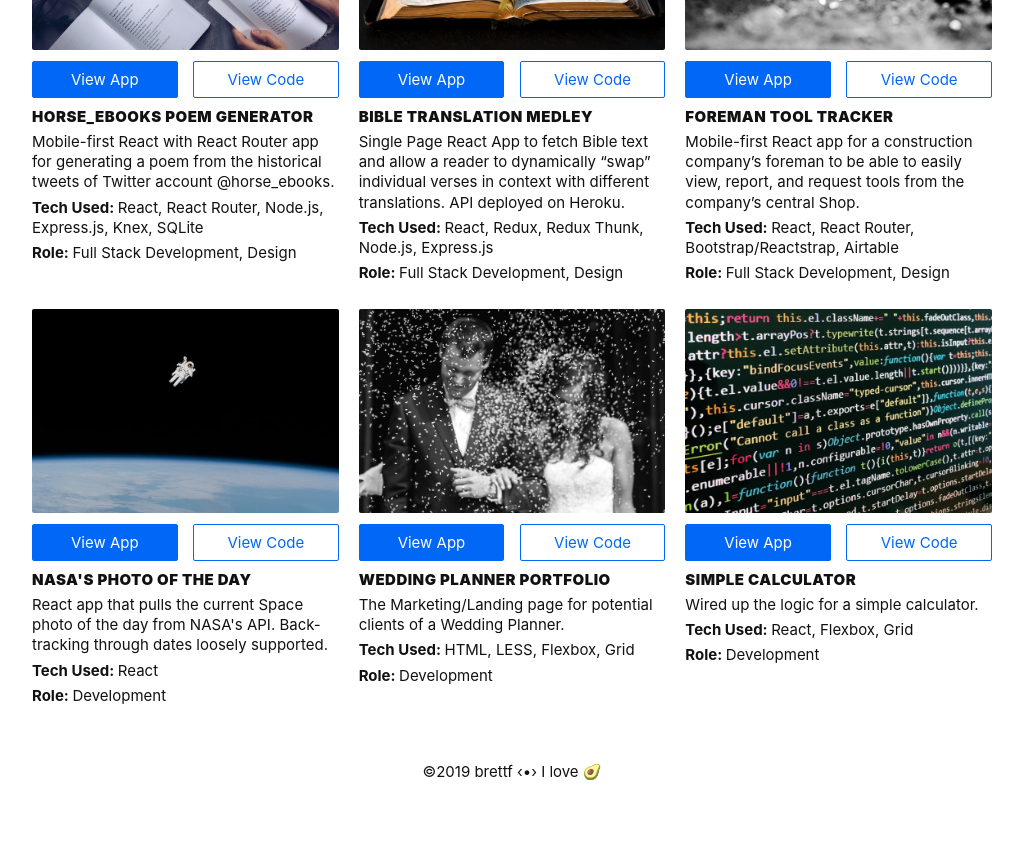
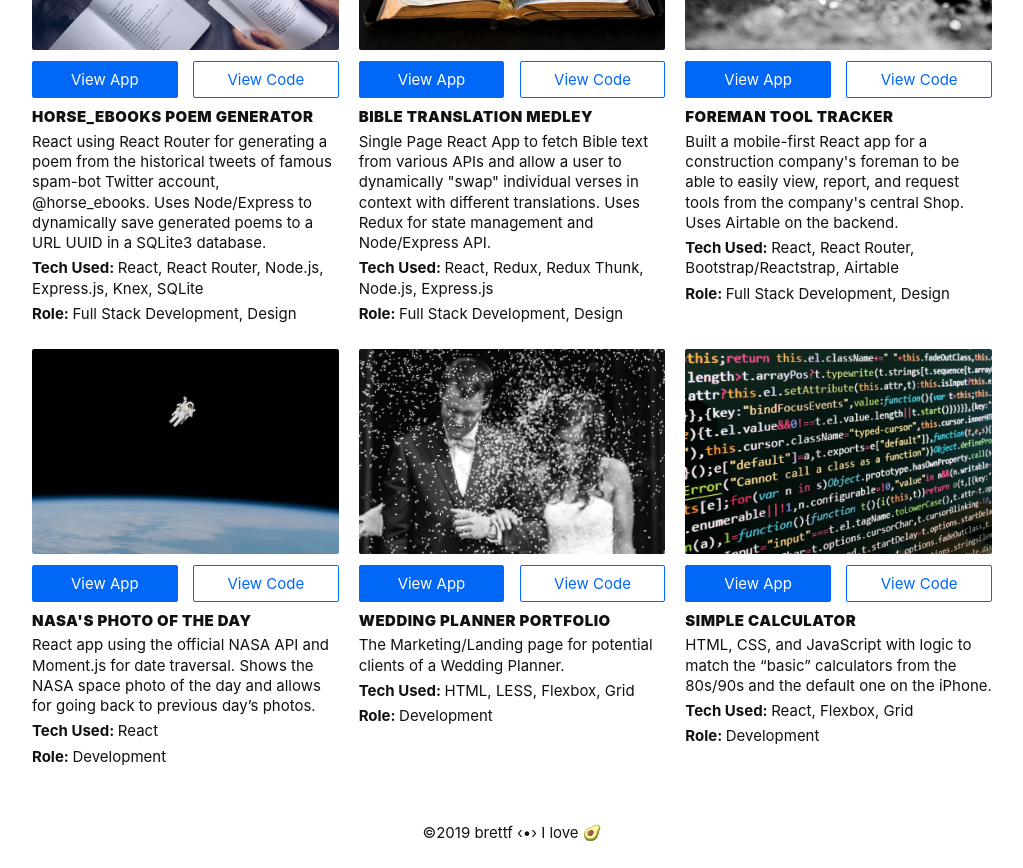
Before and after one commit to 0brett/portfolio, a Next.js app: page / in a window 1280 px wide. Shown: the part 360-1228 px from the top of the page, without its empty margins (128-1151 px from the left). Before the commit the page ends 1167 px from the top, so only its background shows below. Built offline with nearby package versions, Linux system fonts and the light colour scheme.

Commit message:
Update project descriptions

```diff
--- a/components/Body.js
+++ b/components/Body.js
@@ -8,7 +8,7 @@ const Body = () => {
       <Project
         img="/poem.jpg"
         title="Horse_eBooks Poem Generator"
-        desc="Mobile-first React with React Router app for generating a poem from the historical tweets of Twitter account @horse_ebooks."
+        desc="React using React Router for generating a poem from the historical tweets of famous spam-bot Twitter account, @horse_ebooks. Uses Node/Express to dynamically save generated poems to a URL UUID in a SQLite3 database."
         tech="React, React Router, Node.js, Express.js, Knex, SQLite"
         role="Full Stack Development, Design"
         app="https://epoems.herokuapp.com"
@@ -17,7 +17,7 @@ const Body = () => {
       <Project
         img="/bible.jpg"
         title="Bible Translation Medley"
-        desc="Single Page React App to fetch Bible text and allow a reader to dynamically “swap” individual verses in context with different translations. API deployed on Heroku."
+        desc='Single Page React App to fetch Bible text from various APIs and allow a user to dynamically "swap" individual verses in context with different translations. Uses Redux for state management and Node/Express API.'
         tech="React, Redux, Redux Thunk, Node.js, Express.js"
         role="Full Stack Development, Design"
         app="https://medley.now.sh"
@@ -26,7 +26,7 @@ const Body = () => {
       <Project
         img="/tools.jpg"
         title="Foreman Tool Tracker"
-        desc="Mobile-first React app for a construction company’s foreman to be able to easily view, report, and request tools from the company’s central Shop."
+        desc="Built a mobile-first React app for a construction company's foreman to be able to easily view, report, and request tools from the company's central Shop. Uses Airtable on the backend."
         tech="React, React Router, Bootstrap/Reactstrap, Airtable"
         role="Full Stack Development, Design"
         app="https://tmtools.now.sh"
@@ -35,7 +35,7 @@ const Body = () => {
       <Project
         img="/nasa.jpg"
         title="NASA's Photo of the Day"
-        desc="React app that pulls the current Space photo of the day from NASA's API. Back-tracking through dates loosely supported."
+        desc="React app using the official NASA API and Moment.js for date traversal. Shows the NASA space photo of the day and allows for going back to previous day’s photos."
         tech="React"
         role="Development"
         app="https://brett-apod.netlify.com"
@@ -53,7 +53,7 @@ const Body = () => {
       <Project
         img="/code.jpg"
         title="Simple Calculator"
-        desc="Wired up the logic for a simple calculator."
+        desc="HTML, CSS, and JavaScript with logic to match the “basic” calculators from the 80s/90s and the default one on the iPhone."
         tech="React, Flexbox, Grid"
         role="Development"
         app="https://brett-calc.netlify.com"
```
